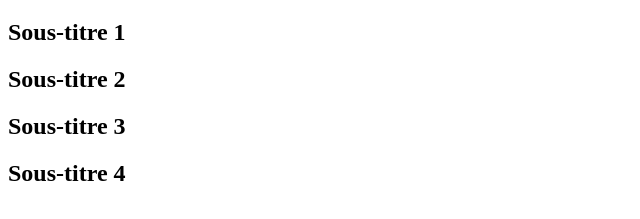
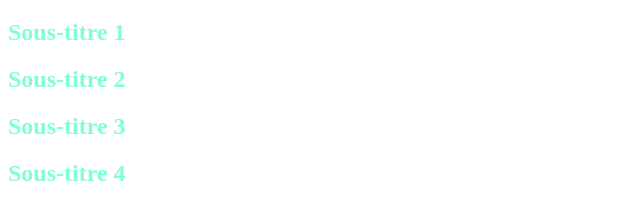
Before and after one commit to FakriSIFA/ExerciceSIFA-1, a plain HTML site: page index.html in a window 1280 px wide. Shown: the part 61-280 px from the top of the page, without its empty margins (0-640 px from the left). Drawn offline with Linux system fonts and the light colour scheme.

Commit message:
modification de fichier style

```diff
--- a/style.css
+++ b/style.css
@@ -1 +1,2 @@
 h1 {color:red}
+h2 {color:aquamarine}
```
